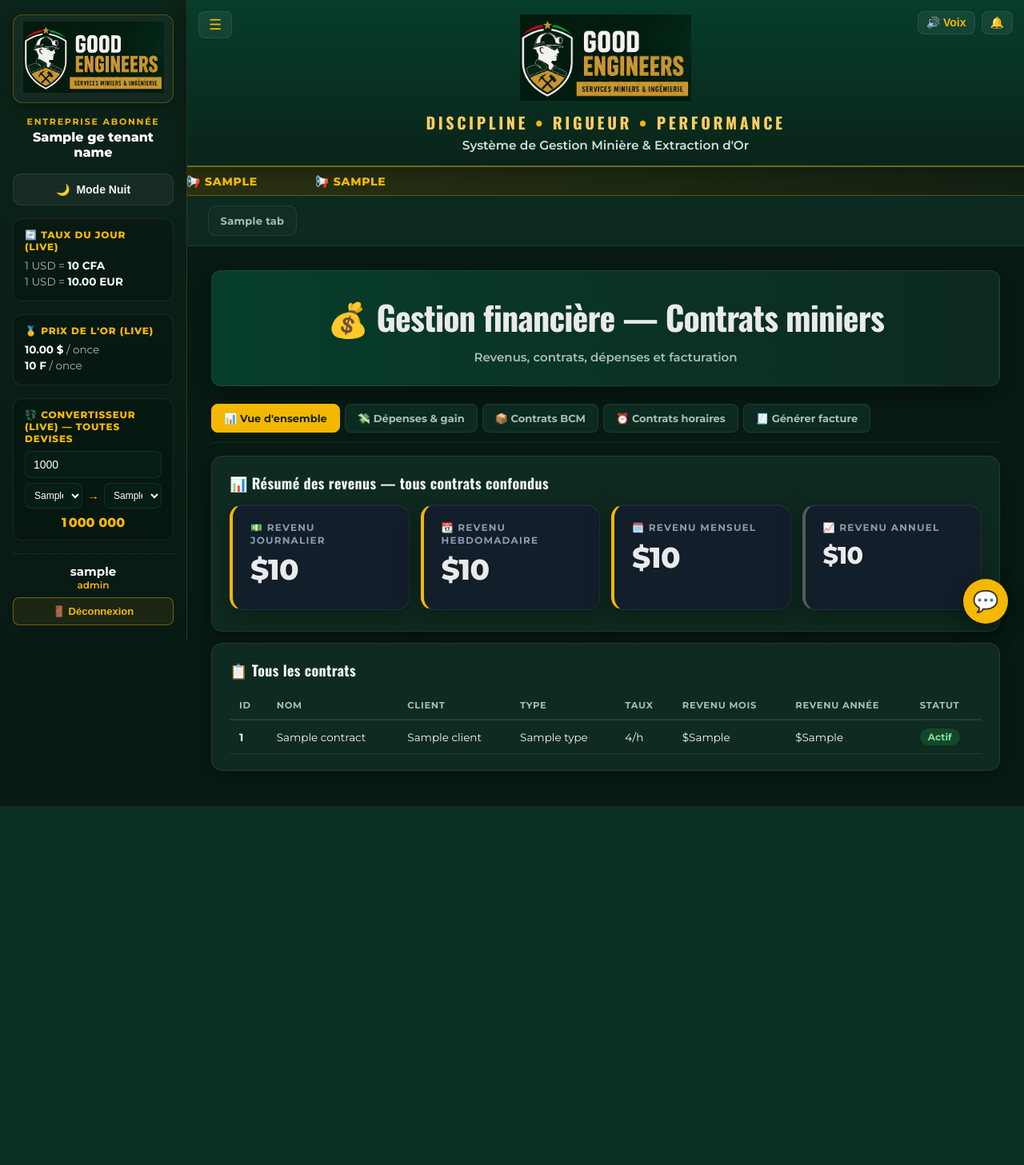
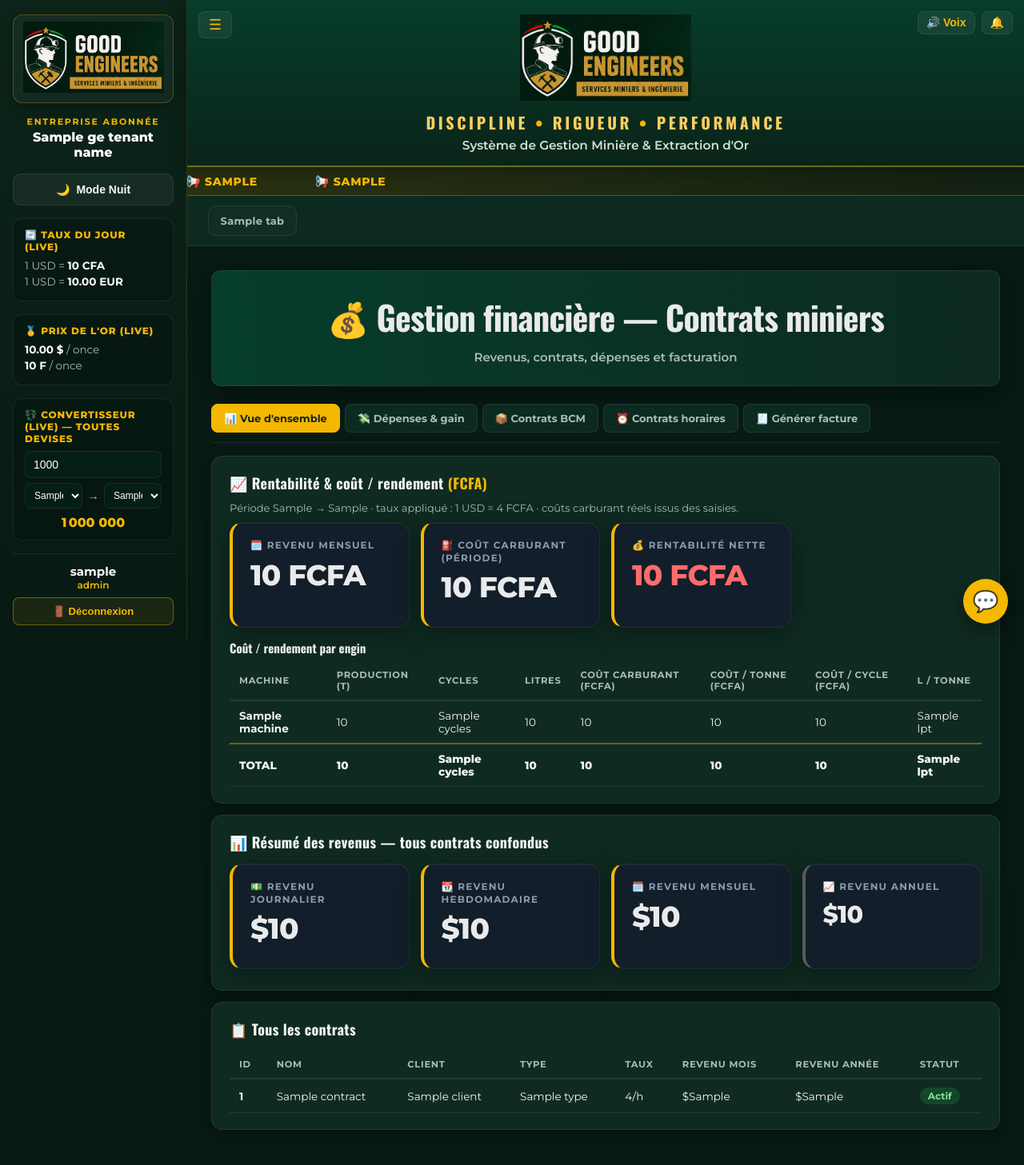
Before and after one commit to donaldulrich90-ctrl/GEMINING-1, a Django app: template templates/finance.html in a window 1280 px wide. Shown: the whole page at 80% size. Before the commit the page ends 1008 px from the top, so only its background shows below. Run offline with Django 5.2, Linux system fonts and the light colour scheme; the template is opened without the code that fills it: most values are stand-ins (such as "Sample title", 1, 10 or a date in 2020).

Commit message:
feat(rentabilité): coût/rendement par engin en FCFA (onglet Finance) (#3)
Les montants de Mine sont stockés en USD (saisie multi-devise convertie
à l'entrée). L'onglet Finance affiche désormais une section rentabilité
en FCFA, convertie au taux de change courant (core.market) :

- KPIs FCFA : revenu mensuel, coût carburant de la période, rentabilité
  nette.
- Tableau coût/rendement par engin : production, cycles, litres, coût
  carburant (FCFA), coût/tonne (FCFA), coût/cycle (FCFA), litres/tonne.
  Coûts carburant réels issus des saisies (fuel_consumed × fuel_price),
  cohérents sur la période sélectionnée.

get_period_report agrège désormais aussi le coût carburant (cout_usd) et
les ratios coût/tonne et coût/cycle, sans impacter ses autres appelants.


Claude-Session: https://claude.ai/code/session_01RhLKx71cSCDsJfsnXP1Zey

Co-authored-by: Claude Opus 4.8 <noreply@anthropic.com>

```diff
--- a/templates/finance.html
+++ b/templates/finance.html
@@ -29,6 +29,24 @@
 
     <!-- 0 · Vue d'ensemble -->
     <div class="subtab-panel active">
+      <div class="content-card">
+        <h3>📈 Rentabilité &amp; coût / rendement <span style="color:#F5B800;">(FCFA)</span></h3>
+        <p style="color:#A9BDB2;font-size:13px;margin:-4px 0 10px;">Période {{ period_start }} → {{ period_end }} · taux appliqué : 1 USD = {{ cfa_rate }} FCFA · coûts carburant réels issus des saisies.</p>
+        <div class="kpi-grid">
+          <div class="dashboard-kpi kpi-border-accent"><div class="kpi-lab">🗓️ Revenu mensuel</div><div class="kpi-val">{{ rev_mois_fcfa|floatformat:0 }} FCFA</div></div>
+          <div class="dashboard-kpi kpi-border-accent"><div class="kpi-lab">⛽ Coût carburant (période)</div><div class="kpi-val">{{ fuel_total_fcfa|floatformat:0 }} FCFA</div></div>
+          <div class="dashboard-kpi kpi-border-accent"><div class="kpi-lab">💰 Rentabilité nette</div><div class="kpi-val" style="color:{% if net_fcfa >= 0 %}#3ECf8E{% else %}#ff6b6b{% endif %};">{{ net_fcfa|floatformat:0 }} FCFA</div></div>
+        </div>
+        <h4 style="margin:14px 0 6px;">Coût / rendement par engin</h4>
+        <div style="overflow-x:auto;"><table class="ge-table">
+          <thead><tr><th>Machine</th><th>Production (T)</th><th>Cycles</th><th>Litres</th><th>Coût carburant (FCFA)</th><th>Coût / tonne (FCFA)</th><th>Coût / cycle (FCFA)</th><th>L / tonne</th></tr></thead>
+          <tbody>
+            {% for r in renta_rows %}<tr><td><strong>{{ r.machine }}</strong></td><td>{{ r.prod|floatformat:0 }}</td><td>{{ r.cycles }}</td><td>{{ r.litres|floatformat:0 }}</td><td>{{ r.cout_fcfa|floatformat:0 }}</td><td>{{ r.cpt_fcfa|floatformat:0 }}</td><td>{{ r.cpc_fcfa|floatformat:0 }}</td><td>{{ r.lpt }}</td></tr>
+            {% empty %}<tr><td colspan="8" style="text-align:center;color:#A9BDB2;">Aucune saisie sur la période — élargissez la plage de dates dans « Dépenses &amp; gain ».</td></tr>{% endfor %}
+          </tbody>
+          {% if renta_rows %}<tfoot><tr style="font-weight:800;border-top:2px solid rgba(245,184,0,.4);"><td>TOTAL</td><td>{{ renta_tot.prod|floatformat:0 }}</td><td>{{ renta_tot.cycles }}</td><td>{{ renta_tot.litres|floatformat:0 }}</td><td>{{ renta_tot.cout_fcfa|floatformat:0 }}</td><td>{{ renta_tot.cpt_fcfa|floatformat:0 }}</td><td>{{ renta_tot.cpc_fcfa|floatformat:0 }}</td><td>{{ renta_tot.lpt }}</td></tr></tfoot>{% endif %}
+        </table></div>
+      </div>
       <div class="content-card"><h3>📊 Résumé des revenus — tous contrats confondus</h3>
         <div class="kpi-grid">
           <div class="dashboard-kpi kpi-border-accent"><div class="kpi-lab">💵 Revenu journalier</div><div class="kpi-val">${{ summary.jour|floatformat:0 }}</div></div>
```
Also changed, not shown: core/engineering.py (+7 -0 lines), webcore/views.py (+38 -0 lines).
